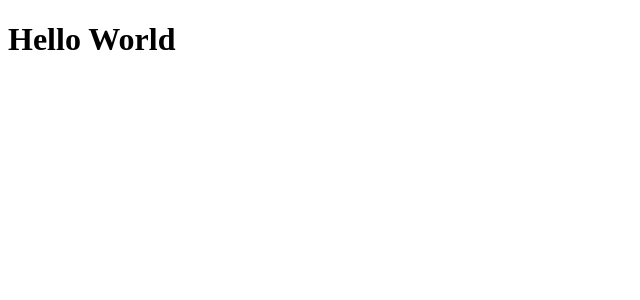
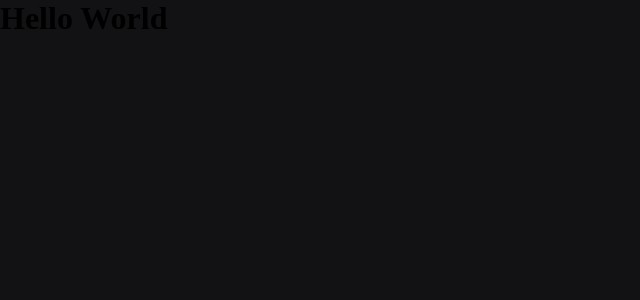
Before and after one commit to ldvndev/money-under-control, a React (Create React App) app: page / in a window 1280 px wide. Shown: the top 300 px of the page, without its empty margins (0-640 px from the left). Built offline with nearby package versions, Linux system fonts and the light colour scheme.

Commit message:
Adding Global Styles

```diff
--- a/package.json
+++ b/package.json
@@ -6,6 +6,7 @@
     "react": "^18.2.0",
     "react-dom": "^18.2.0",
     "react-scripts": "5.0.1",
+    "styled-components": "^6.0.8",
     "web-vitals": "^2.1.0"
   },
   "devDependencies": {
--- a/public/index.html
+++ b/public/index.html
@@ -2,16 +2,16 @@
 <html lang="en">
 
 <head>
-  <meta charset="utf-8" />
-  <link rel="icon" href="%PUBLIC_URL%/favicon.ico" />
+  <meta charset="UTF-8">
+  <meta name="viewport" content="width=device-width, initial-scale=1.0">
+
+  <link rel="shortcut icon" href="favicon.png" type="image/png">
 
   <title>Money Under Control</title>
 </head>
 
 <body>
-  <noscript>You need to enable JavaScript to run this app.</noscript>
   <div id="root"></div>
-
 </body>
 
 </html>
--- a/src/App.tsx
+++ b/src/App.tsx
@@ -1,7 +1,10 @@
+import { GlobalStyle } from "./styles/global";
+
 export function App() {
   return (
     <div className="App">
       <h1>Hello World</h1>
+      <GlobalStyle />
     </div>
   );
 }
--- /dev/null
+++ b/src/styles/global.ts
@@ -0,0 +1,51 @@
+import { createGlobalStyle } from 'styled-components'
+
+export const GlobalStyle = createGlobalStyle`
+  :root{
+    --background: #121214;
+    --main-shape: #202024;
+    --secundary-shape: #29292E;
+    --tertiary-shape: #323238;
+
+    --white: #FFFF;
+    --green: #00875F;
+    --red: #F75A68;
+    --green-light: #00B37E;
+    --green-dark: #015F43;
+    --red-dark: #AA2834;
+
+    --placeholder: #7C7C8A;
+    --base-text: #C4C4CC;
+    --title: #E1E1E6;
+  }
+
+  *{
+    margin: 0;
+    padding: 0;
+    box-sizing: border-box;
+  }
+
+  html{
+    @media (max-width: 1080px){
+      font-size: 93.75%;
+    }
+
+    @media (max-width: 720px){
+      font-size: 87.5%;
+    }
+  }
+
+  body{
+    background-color: var(--background);
+    -webkit-font-smoothing: antialiased;
+  }
+
+  button{
+    cursor: pointer;
+  }
+
+  [disable]{
+    opacity: 0.6;
+    cursor: not-allowed;
+  }
+`
```
Also changed, not shown: 1 other file (tests, documents, lock files or other folders).
